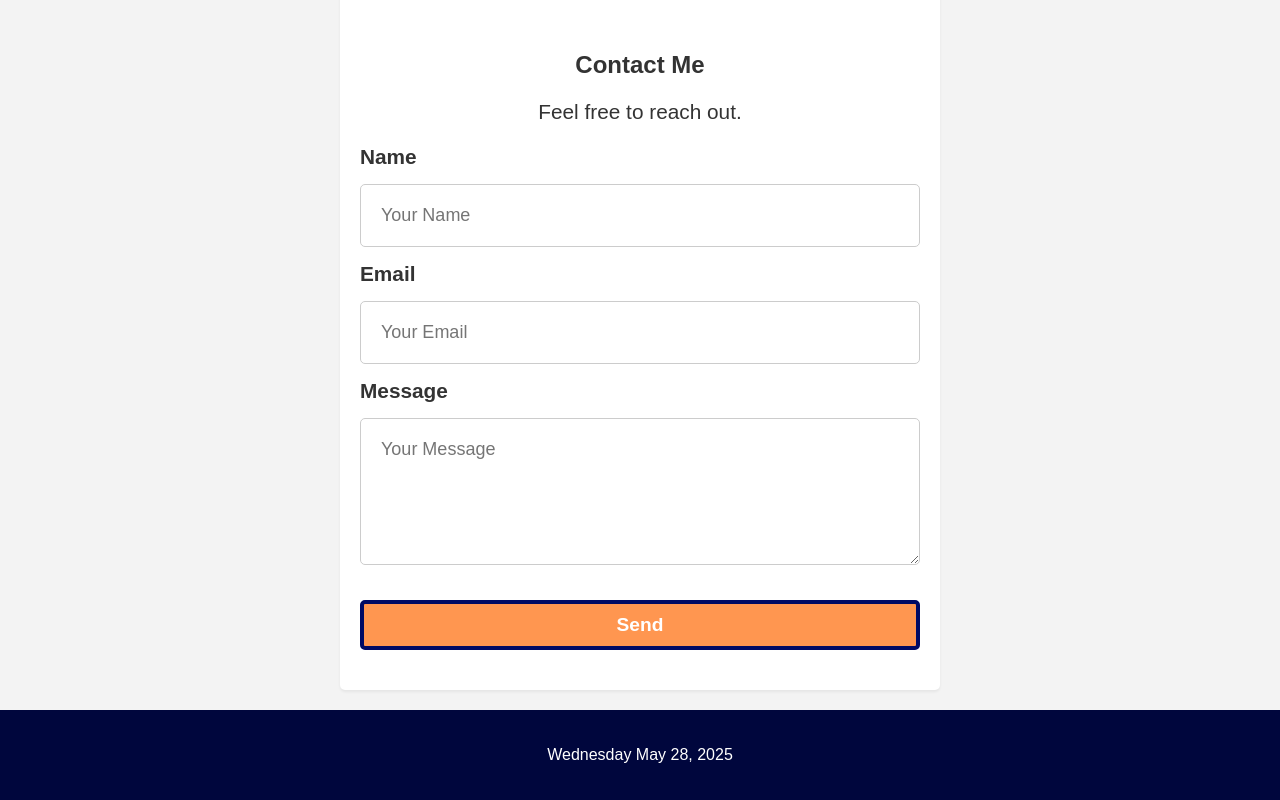
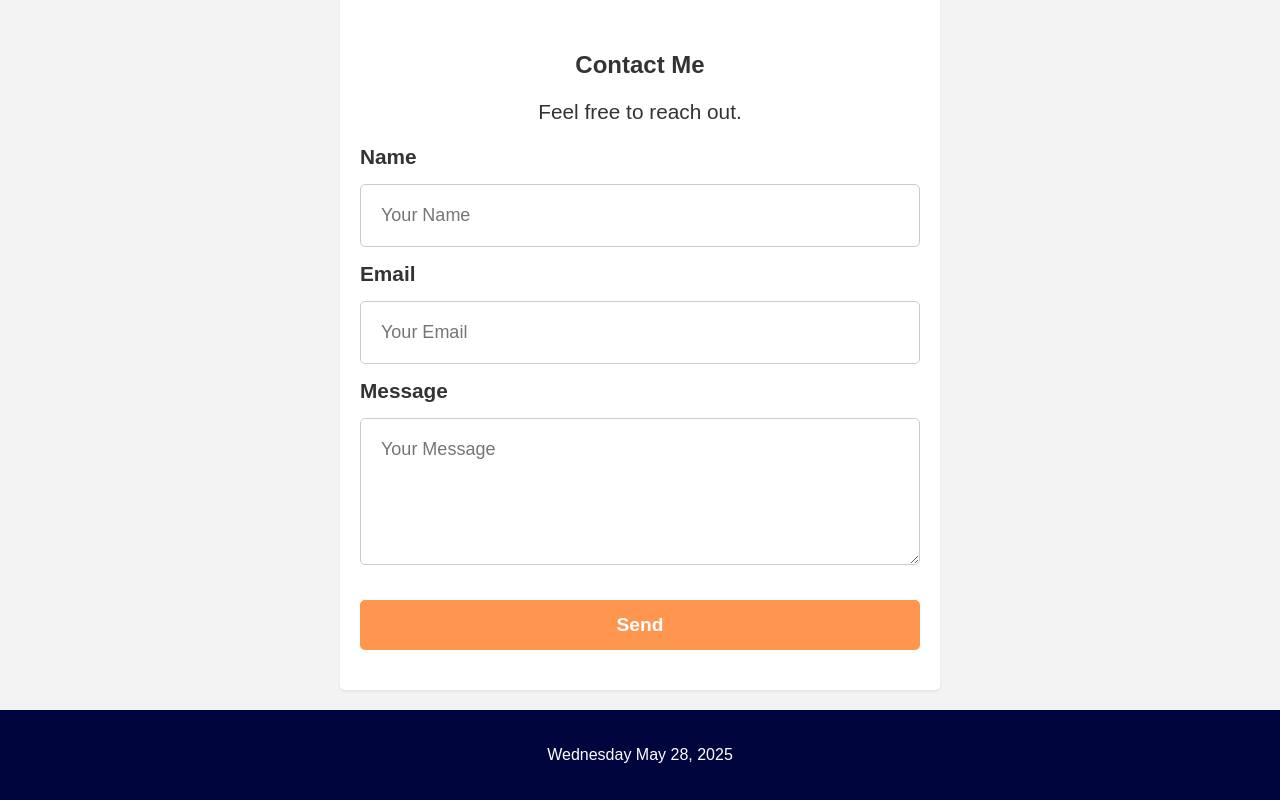
Before and after one commit to kironroy/kironroy-react, a React (Create React App) app: page / in a window 1280 px wide. In both pictures the pointer is over the button "Send". Shown: the part 1737-2537 px from the top of the page. Built offline with nearby package versions, Linux system fonts and the light colour scheme; a web font is replaced by a local one.

Commit message:
Update Contact.css
+ Hover borders corrected.

```diff
--- a/src/components/Contact.css
+++ b/src/components/Contact.css
@@ -56,6 +56,7 @@
 
 .contact button:hover {
   background: #ff9650;
+  border: 4px solid #ff9650;
 }
 
 @media screen and (prefers-color-scheme: dark) {
@@ -80,5 +81,6 @@
 
   .contact button:hover {
     background: #bb86fc;
+    border: 4px solid #bb86fc;
   }
 }
```
